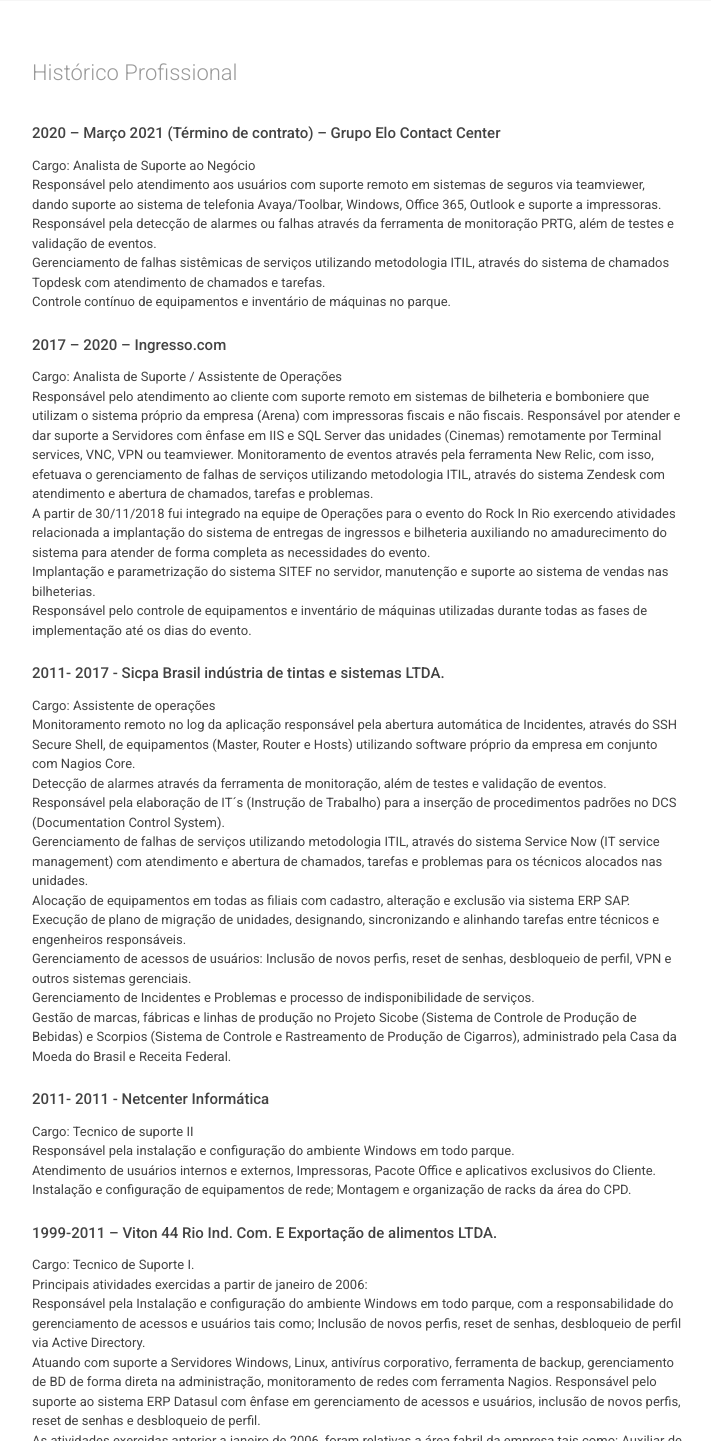
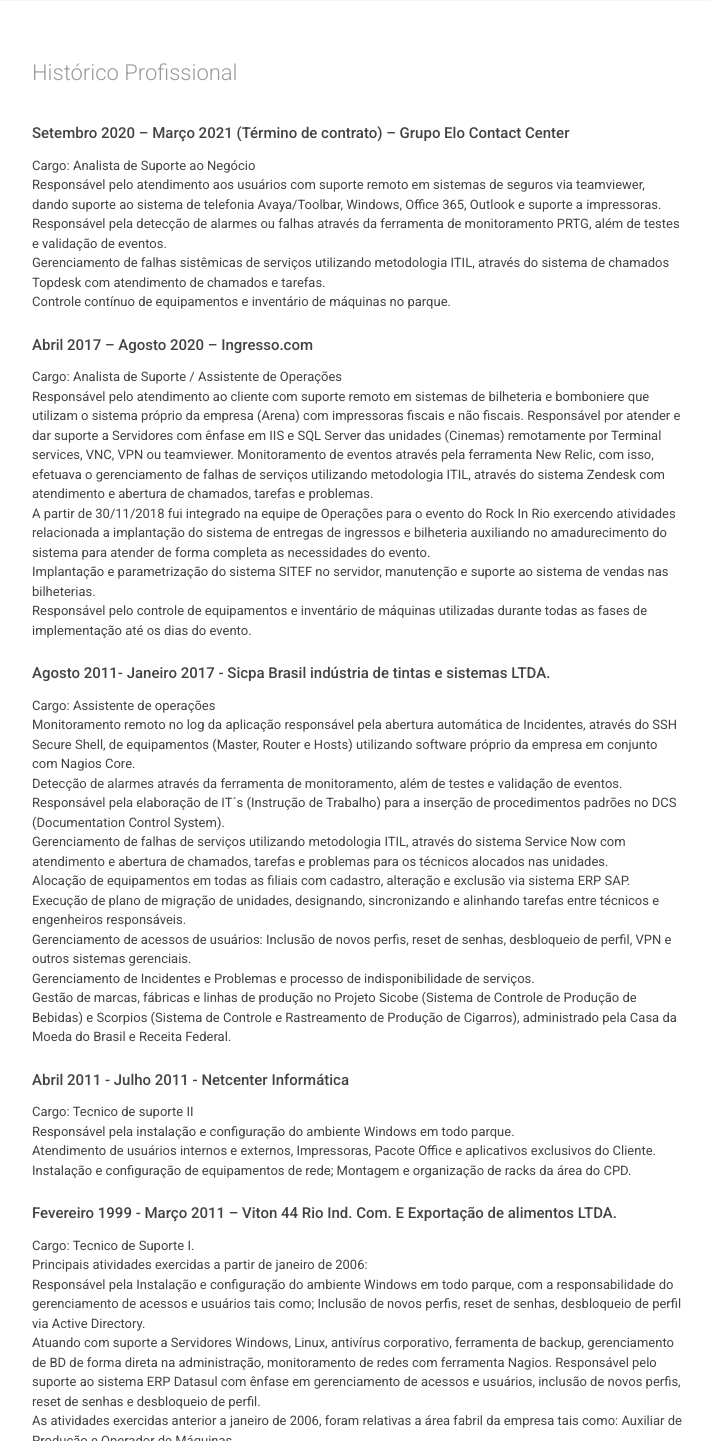
Before and after one commit to alex-dos-santos-vieira/alexvieira, a website: page index.html in a window 1280 px wide. Shown: the part 2920-4361 px from the top of the page, without its empty margins (468-1179 px from the left). Drawn offline with Linux system fonts and the light colour scheme; some packages are replaced by stand-ins of ours.

Commit message:
Update index.html
Alteração no texto das contratações.

```diff
--- a/index.html
+++ b/index.html
@@ -278,17 +278,17 @@
 				<p class="lead text-lg mb-0">
 
 
-<h5>2020 – Março 2021 (Término de contrato) – Grupo Elo Contact Center</h5><p>
+<h5>Setembro 2020 – Março 2021 (Término de contrato) – Grupo Elo Contact Center</h5><p>
 Cargo: Analista de Suporte ao Negócio<br/>
 
 Responsável pelo atendimento aos usuários com suporte remoto em sistemas de seguros via teamviewer, dando suporte ao sistema de telefonia Avaya/Toolbar, Windows, Office 365, Outlook e suporte a impressoras.
-Responsável pela detecção de alarmes ou falhas através da ferramenta de monitoração PRTG, além de testes e validação de eventos.<br/>
+Responsável pela detecção de alarmes ou falhas através da ferramenta de monitoramento PRTG, além de testes e validação de eventos.<br/>
 Gerenciamento de falhas sistêmicas de serviços utilizando metodologia ITIL, através do sistema de chamados Topdesk com atendimento de chamados e tarefas.<br/>
 Controle contínuo de equipamentos e inventário de máquinas no parque.
 
 
 
-<h5>2017 – 2020 – Ingresso.com</h5><p>
+<h5>Abril 2017 – Agosto 2020 – Ingresso.com</h5><p>
 Cargo: Analista de Suporte / Assistente de Operações<br/>
 
 Responsável pelo atendimento ao cliente com suporte remoto em sistemas de bilheteria e bomboniere que utilizam o sistema próprio da empresa (Arena) com impressoras fiscais e não fiscais. Responsável por atender e dar suporte a Servidores com ênfase em IIS e SQL Server das unidades (Cinemas) remotamente por Terminal services, VNC, VPN ou teamviewer.
@@ -298,13 +298,13 @@
 Responsável pelo controle de equipamentos e inventário de máquinas utilizadas durante todas as fases de implementação até os dias do evento.
 
 
-<h5>2011- 2017 - Sicpa Brasil indústria de tintas e sistemas LTDA.</h5><p>
+<h5>Agosto 2011- Janeiro 2017 - Sicpa Brasil indústria de tintas e sistemas LTDA.</h5><p>
 Cargo: Assistente de operações<br/>
 
 Monitoramento remoto no log da aplicação responsável pela abertura automática de Incidentes, através do SSH Secure Shell, de equipamentos (Master, Router e Hosts) utilizando software próprio da empresa em conjunto com Nagios Core.<br/>
-Detecção de alarmes através da ferramenta de monitoração, além de testes e validação de eventos.
+Detecção de alarmes através da ferramenta de monitoramento, além de testes e validação de eventos.
 Responsável pela elaboração de IT´s (Instrução de Trabalho) para a inserção de procedimentos padrões no DCS (Documentation Control System).<br/>
-Gerenciamento de falhas de serviços utilizando metodologia ITIL, através do sistema Service Now (IT service management) com atendimento e abertura de chamados, tarefas e problemas para os técnicos alocados nas unidades.<br/>
+Gerenciamento de falhas de serviços utilizando metodologia ITIL, através do sistema Service Now com atendimento e abertura de chamados, tarefas e problemas para os técnicos alocados nas unidades.<br/>
 Alocação de equipamentos em todas as filiais com cadastro, alteração e exclusão via sistema ERP SAP.
 Execução de plano de migração de unidades, designando, sincronizando e alinhando tarefas entre técnicos e engenheiros responsáveis.<br/>
 Gerenciamento de acessos de usuários: Inclusão de novos perfis, reset de senhas, desbloqueio de perfil, VPN e outros sistemas gerenciais.<br/>
@@ -312,7 +312,7 @@
 Gestão de marcas, fábricas e linhas de produção no Projeto Sicobe (Sistema de Controle de Produção de Bebidas) e Scorpios (Sistema de Controle e Rastreamento de Produção de Cigarros), administrado pela Casa da Moeda do Brasil e Receita Federal.
 
 
-<h5>2011- 2011 - Netcenter Informática</h5><p>
+<h5>Abril 2011 - Julho 2011 - Netcenter Informática</h5><p>
 Cargo: Tecnico de suporte II<br/>
 
 Responsável pela instalação e configuração do ambiente Windows em todo parque.<br/>
@@ -320,7 +320,7 @@
 Instalação e configuração de equipamentos de rede; Montagem e organização de racks da área do CPD.
 
 
-<h5>1999-2011 – Viton 44 Rio Ind. Com. E Exportação de alimentos LTDA.</h5><p>
+<h5>Fevereiro 1999 - Março 2011 – Viton 44 Rio Ind. Com. E Exportação de alimentos LTDA.</h5><p>
 Cargo: Tecnico de Suporte I.<br/>
 
 Principais atividades exercidas a partir de janeiro de 2006:<br/>
```
